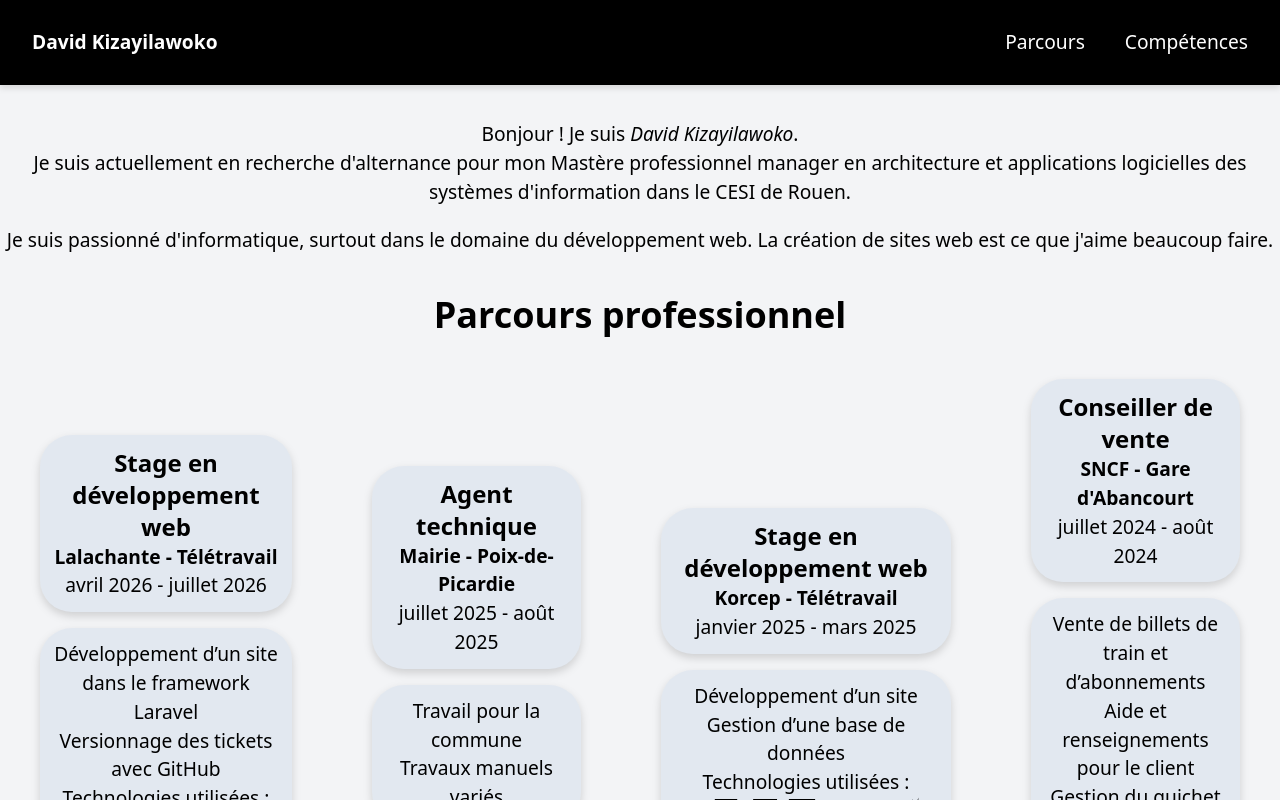
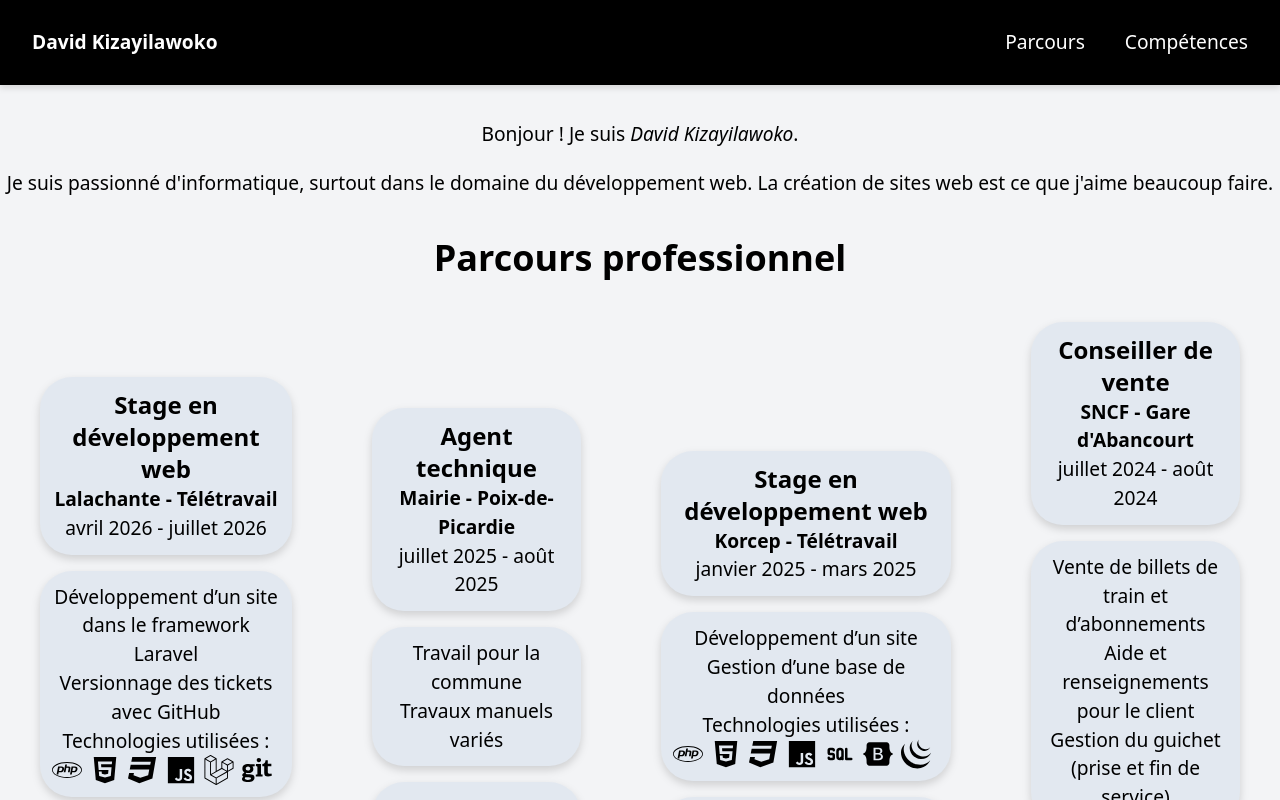
Before and after one commit to Davidkizajr/portfolio, a React (Vite) app: page / in a window 1280 px wide. Shown: the top 800 px of the page. Built offline with nearby package versions, Linux system fonts and the light colour scheme.

Commit message:
Modification du message principal

```diff
--- a/src/App.tsx
+++ b/src/App.tsx
@@ -59,11 +59,6 @@ function App() {
           <p className="mt-10">
             Bonjour ! Je suis <em>David Kizayilawoko</em>.
           </p>
-          <p>
-            Je suis actuellement en recherche d'alternance pour mon Mastère
-            professionnel manager en architecture et applications logicielles
-            des systèmes d'information dans le CESI de Rouen.
-          </p>
           <p className="mt-5">
             Je suis passionné d'informatique, surtout dans le domaine du
             développement web. La création de sites web est ce que j'aime
```
